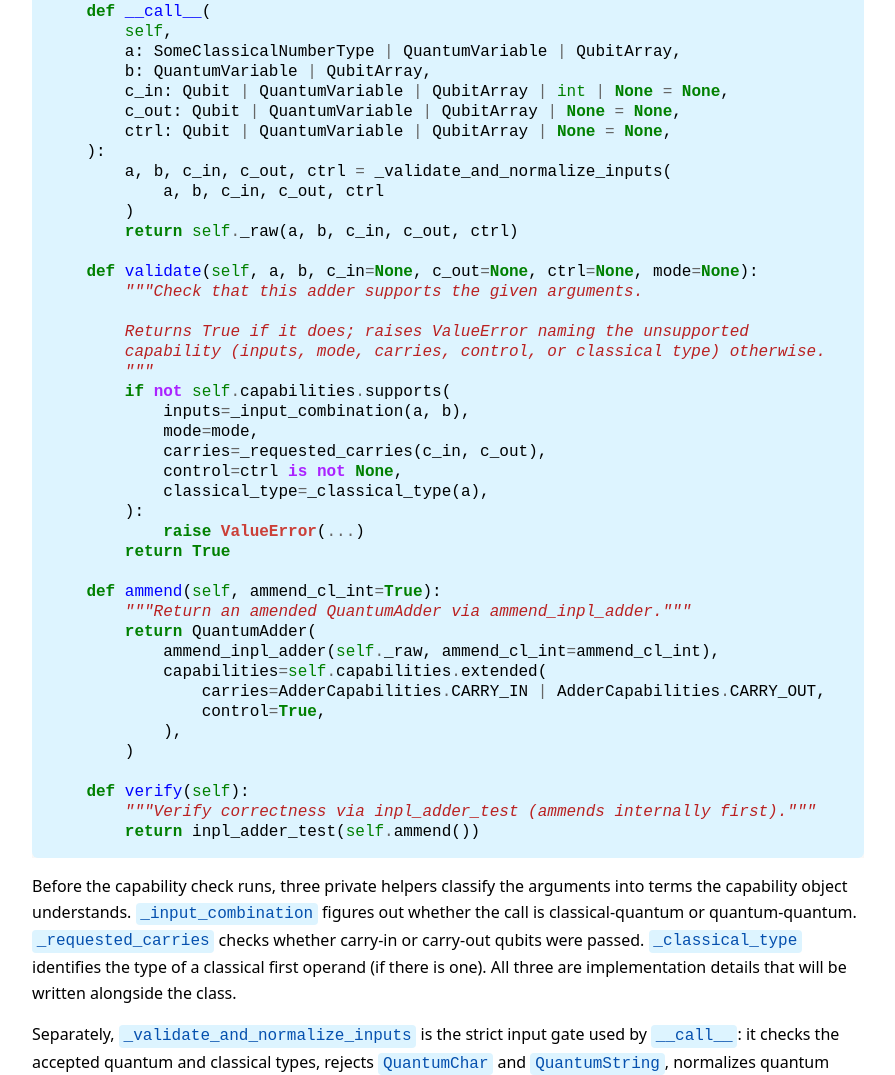
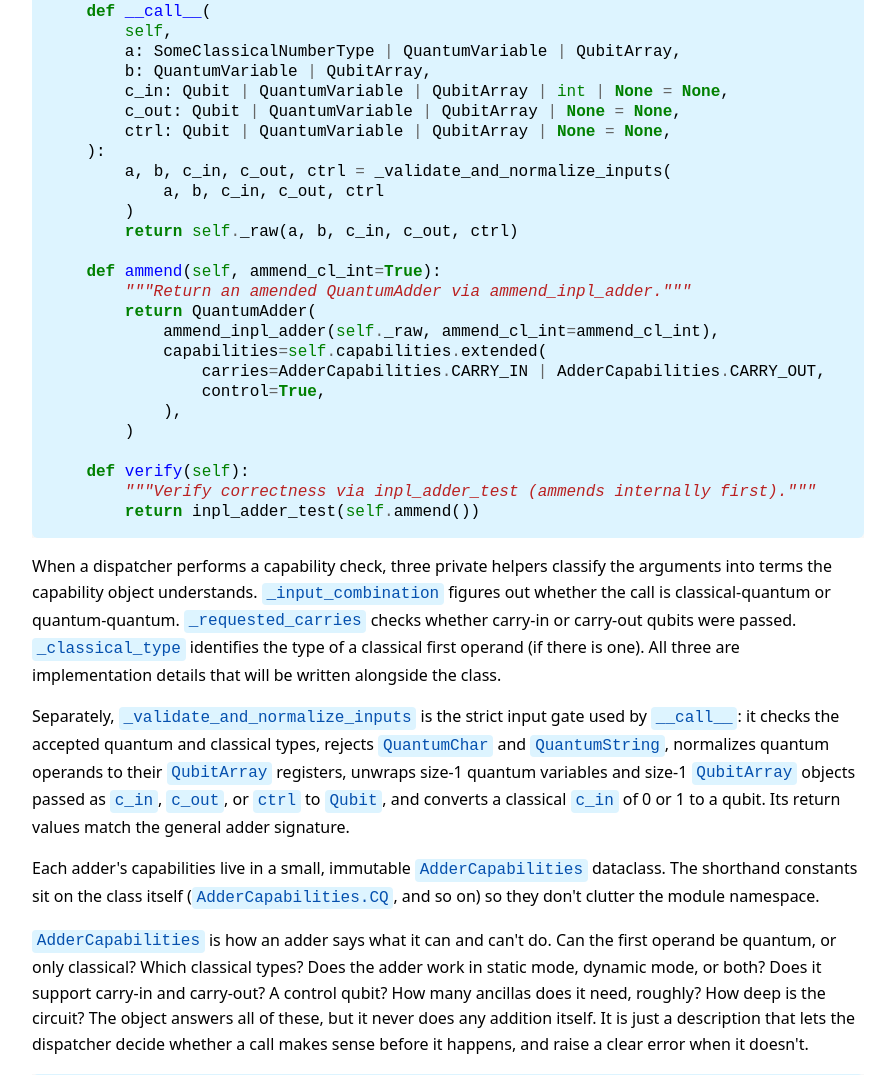
Before and after one commit to purva-thakre/qrisp-rfcs, a plain HTML site: page pr-preview/pr-2/index.html in a window 1280 px wide. Shown: the part 9704-10779 px from the top of the page, without its empty margins (192-1087 px from the left). Drawn offline with nearby package versions, Linux system fonts and the light colour scheme.

Commit message:
Deploy preview for PR 2 🛫

```diff
--- a/pr-preview/pr-2/index.html
+++ b/pr-preview/pr-2/index.html
@@ -374,22 +374,6 @@ span.linenos.special { color: #000000; background-color: #ffffc0; padding-left:
         <span class="p">)</span>
         <span class="k">return</span> <span class="bp">self</span><span class="o">.</span><span class="n">_raw</span><span class="p">(</span><span class="n">a</span><span class="p">,</span> <span class="n">b</span><span class="p">,</span> <span class="n">c_in</span><span class="p">,</span> <span class="n">c_out</span><span class="p">,</span> <span class="n">ctrl</span><span class="p">)</span>
 
-    <span class="k">def</span><span class="w"> </span><span class="nf">validate</span><span class="p">(</span><span class="bp">self</span><span class="p">,</span> <span class="n">a</span><span class="p">,</span> <span class="n">b</span><span class="p">,</span> <span class="n">c_in</span><span class="o">=</span><span class="kc">None</span><span class="p">,</span> <span class="n">c_out</span><span class="o">=</span><span class="kc">None</span><span class="p">,</span> <span class="n">ctrl</span><span class="o">=</span><span class="kc">None</span><span class="p">,</span> <span class="n">mode</span><span class="o">=</span><span class="kc">None</span><span class="p">):</span>
-<span class="w">        </span><span class="sd">&quot;&quot;&quot;Check that this adder supports the given arguments.</span>
-
-<span class="sd">        Returns True if it does; raises ValueError naming the unsupported</span>
-<span class="sd">        capability (inputs, mode, carries, control, or classical type) otherwise.</span>
-<span class="sd">        &quot;&quot;&quot;</span>
-        <span class="k">if</span> <span class="ow">not</span> <span class="bp">self</span><span class="o">.</span><span class="n">capabilities</span><span class="o">.</span><span class="n">supports</span><span class="p">(</span>
-            <span class="n">inputs</span><span class="o">=</span><span class="n">_input_combination</span><span class="p">(</span><span class="n">a</span><span class="p">,</span> <span class="n">b</span><span class="p">),</span>
-            <span class="n">mode</span><span class="o">=</span><span class="n">mode</span><span class="p">,</span>
-            <span class="n">carries</span><span class="o">=</span><span class="n">_requested_carries</span><span class="p">(</span><span class="n">c_in</span><span class="p">,</span> <span class="n">c_out</span><span class="p">),</span>
-            <span class="n">control</span><span class="o">=</span><span class="n">ctrl</span> <span class="ow">is</span> <span class="ow">not</span> <span class="kc">None</span><span class="p">,</span>
-            <span class="n">classical_type</span><span class="o">=</span><span class="n">_classical_type</span><span class="p">(</span><span class="n">a</span><span class="p">),</span>
-        <span class="p">):</span>
-            <span class="k">raise</span> <span class="ne">ValueError</span><span class="p">(</span><span class="o">...</span><span class="p">)</span>
-        <span class="k">return</span> <span class="kc">True</span>
-
     <span class="k">def</span><span class="w"> </span><span class="nf">ammend</span><span class="p">(</span><span class="bp">self</span><span class="p">,</span> <span class="n">ammend_cl_int</span><span class="o">=</span><span class="kc">True</span><span class="p">):</span>
 <span class="w">        </span><span class="sd">&quot;&quot;&quot;Return an amended QuantumAdder via ammend_inpl_adder.&quot;&quot;&quot;</span>
         <span class="k">return</span> <span class="n">QuantumAdder</span><span class="p">(</span>
@@ -404,10 +388,10 @@ span.linenos.special { color: #000000; background-color: #ffffc0; padding-left:
 <span class="w">        </span><span class="sd">&quot;&quot;&quot;Verify correctness via inpl_adder_test (ammends internally first).&quot;&quot;&quot;</span>
         <span class="k">return</span> <span class="n">inpl_adder_test</span><span class="p">(</span><span class="bp">self</span><span class="o">.</span><span class="n">ammend</span><span class="p">())</span>
 </code></pre></div>
-<p>Before the capability check runs, three private helpers classify the arguments into terms the capability object understands. <code>_input_combination</code> figures out whether the call is classical-quantum or quantum-quantum. <code>_requested_carries</code> checks whether carry-in or carry-out qubits were passed. <code>_classical_type</code> identifies the type of a classical first operand (if there is one). All three are implementation details that will be written alongside the class.</p>
+<p>When a dispatcher performs a capability check, three private helpers classify the arguments into terms the capability object understands. <code>_input_combination</code> figures out whether the call is classical-quantum or quantum-quantum. <code>_requested_carries</code> checks whether carry-in or carry-out qubits were passed. <code>_classical_type</code> identifies the type of a classical first operand (if there is one). All three are implementation details that will be written alongside the class.</p>
 <p>Separately, <code>_validate_and_normalize_inputs</code> is the strict input gate used by <code>__call__</code>: it checks the accepted quantum and classical types, rejects <code>QuantumChar</code> and <code>QuantumString</code>, normalizes quantum operands to their <code>QubitArray</code> registers, unwraps size-1 quantum variables and size-1 <code>QubitArray</code> objects passed as <code>c_in</code>, <code>c_out</code>, or <code>ctrl</code> to <code>Qubit</code>, and converts a classical <code>c_in</code> of 0 or 1 to a qubit. Its return values match the general adder signature.</p>
 <p>Each adder's capabilities live in a small, immutable <code>AdderCapabilities</code> dataclass. The shorthand constants sit on the class itself (<code>AdderCapabilities.CQ</code>, and so on) so they don't clutter the module namespace.</p>
-<p><code>AdderCapabilities</code> is how an adder says what it can and can't do. Can the first operand be quantum, or only classical? Which classical types? Does the adder work in static mode, dynamic mode, or both? Does it support carry-in and carry-out? A control qubit? How many ancillas does it need, roughly? How deep is the circuit? The object answers all of these, but it never does any addition itself. It is just a description that lets the dispatcher and <code>validate()</code> decide whether a call makes sense before it happens, and raise a clear error when it doesn't.</p>
+<p><code>AdderCapabilities</code> is how an adder says what it can and can't do. Can the first operand be quantum, or only classical? Which classical types? Does the adder work in static mode, dynamic mode, or both? Does it support carry-in and carry-out? A control qubit? How many ancillas does it need, roughly? How deep is the circuit? The object answers all of these, but it never does any addition itself. It is just a description that lets the dispatcher decide whether a call makes sense before it happens, and raise a clear error when it doesn't.</p>
 <div class="highlight"><pre><span></span><code><span class="kn">from</span><span class="w"> </span><span class="nn">dataclasses</span><span class="w"> </span><span class="kn">import</span> <span class="n">dataclass</span><span class="p">,</span> <span class="n">replace</span>
 
 <span class="nd">@dataclass</span><span class="p">(</span><span class="n">frozen</span><span class="o">=</span><span class="kc">True</span><span class="p">)</span>
@@ -519,14 +503,14 @@ span.linenos.special { color: #000000; background-color: #ffffc0; padding-left:
 <li><code>modes</code>: which execution modes the adder works in, as a subset of <code>{"static", "dynamic"}</code>. <code>AdderCapabilities.BOTH</code> means the adder is mode agnostic.</li>
 <li><code>carries</code>: which carry directions the adder natively supports, as a subset of <code>{"in", "out"}</code>. This distinguishes adders that support only carry-out (for example Remaud) from those that support both.</li>
 <li><code>control</code>: whether the adder natively supports a control qubit. Control support is already live for the reference adders (Cuccaro and Gidney); other adders may gain it as they are refactored.</li>
-<li><code>classical_types</code>: which classical types are accepted for the first operand. Both <code>supports()</code> and <code>validate()</code> check this when a classical first operand is passed.</li>
+<li><code>classical_types</code>: which classical types are accepted for the first operand. <code>supports()</code> checks this when a classical first operand is passed.</li>
 <li><code>ancillas</code>, <code>depth</code>, <code>min_size</code>: optional planning hints used by adder selection. These are for display and coarse selection only, not numerical cost comparison; <code>ancillas</code> deliberately accepts either a concrete count (<code>1</code>) or a complexity expression (<code>"O(n)"</code>). <code>min_size</code> is consumed by the <code>inpl_add</code> dispatcher, not by users; an adder may still implement its own fallback internally, as Gidney Venting does for registers smaller than 6 qubits.</li>
 </ul>
 <p>The metadata describes native support. <code>.ammend()</code> returns a new <code>QuantumAdder</code> with expanded capabilities for anything the amendment layer synthesizes (for example, carry-in/carry-out emulation), so later capability checks reflect the amended behavior.</p>
 <p>For the built-in adders, the metadata is known upfront and set when the adder is wrapped. For a custom adder, capabilities are passed to <code>QuantumAdder</code>; if omitted, the conservative defaults apply (<code>inputs=AdderCapabilities.CQ</code>, <code>modes=AdderCapabilities.STATIC</code>, no carries, no control) rather than assuming the adder is fully capable. <code>.verify()</code> can then confirm the behavior before the user relies on it.</p>
-<p>Any function that dispatches to an adder (like <code>inpl_add</code>) calls <code>QuantumAdder.validate(...)</code> before invoking it. If the adder doesn't support the current execution mode, input combination, classical type, or requested control/carry behavior, validation raises a clear error instead of letting the adder fail deep in its internals with an unhelpful traceback. Direct callers can use the same <code>validate(...)</code> method.</p>
+<p>Any function that dispatches to an adder (like <code>inpl_add</code>) checks <code>adder.capabilities.supports(...)</code> before invoking it. If the adder doesn't support the current execution mode, input combination, classical type, or requested control/carry behavior, the dispatcher raises a clear error instead of letting the adder fail deep in its internals with an unhelpful traceback. Direct callers can use the same <code>supports(...)</code> method.</p>
 <h3 id="adder-selection">Adder selection</h3>
-<p>Today, <code>inpl_add</code> is hardcoded to call <code>thapliyal_procedure</code>. With <code>QuantumAdder</code> and capability metadata, it can accept any adder and validate it against the current context. If no adder is passed, it picks a sensible default. If the passed adder doesn't support the current execution mode or the input combination (for example, passing Gidney Venting for a quantum-quantum addition), <code>validate(...)</code> raises an error that explains what went wrong and which adders would work instead.</p>
+<p>Today, <code>inpl_add</code> is hardcoded to call <code>thapliyal_procedure</code>. With <code>QuantumAdder</code> and capability metadata, it can accept any adder and validate it against the current context. If no adder is passed, it picks a sensible default. If the passed adder doesn't support the current execution mode or the input combination (for example, passing Gidney Venting for a quantum-quantum addition), the dispatcher raises an error that explains what went wrong and which adders would work instead.</p>
 <p>This also opens the door to smarter defaults in the future. For instance, if both inputs are classical-quantum and the execution mode is dynamic, the dispatcher could prefer Gidney Venting for its low qubit cost. The optional <code>ancillas</code>, <code>depth</code>, and <code>min_size</code> hints give the dispatcher enough information to make that choice without hardcoding adder-specific logic. But for now, the goal is just to accept any <code>QuantumAdder</code> and validate it, not to build a full auto-selection heuristic.</p>
 <h3 id="type-pluggability">Type pluggability</h3>
 <p><code>inpl_add</code> becomes the single entry point for in-place addition, with an optional <code>adder</code> parameter typed as <code>QuantumAdder</code>. Instead of being hardcoded to one adder, it gives the user access to all of them:</p>
@@ -576,7 +560,7 @@ span.linenos.special { color: #000000; background-color: #ffffc0; padding-left:
 <ul>
 <li><code>QuantumAdder</code> class: new public type for wrapping adder functions.</li>
 <li><code>AdderCapabilities</code> class, including its <code>CQ</code>, <code>QQ</code>, <code>STATIC</code>, <code>DYNAMIC</code>, <code>BOTH</code>, <code>CARRY_IN</code>, and <code>CARRY_OUT</code> class attributes: declarative metadata for what an adder supports.</li>
-<li><code>.capabilities</code> on every wrapped adder, plus <code>.validate(...)</code> for checking a call against them.</li>
+<li><code>.capabilities</code> on every wrapped adder, with <code>supports(...)</code> for checking a call against them.</li>
 <li><code>.ammend()</code> and <code>.verify()</code> methods on every wrapped adder with <code>ammend</code> renamed to <code>amend</code>.</li>
 <li><code>isinstance(x, QuantumAdder)</code> for type checking.</li>
 <li>Downstream functions (<code>inpl_add</code>, <code>multiply</code>, etc.) gain an optional <code>adder</code> parameter.</li>
```
